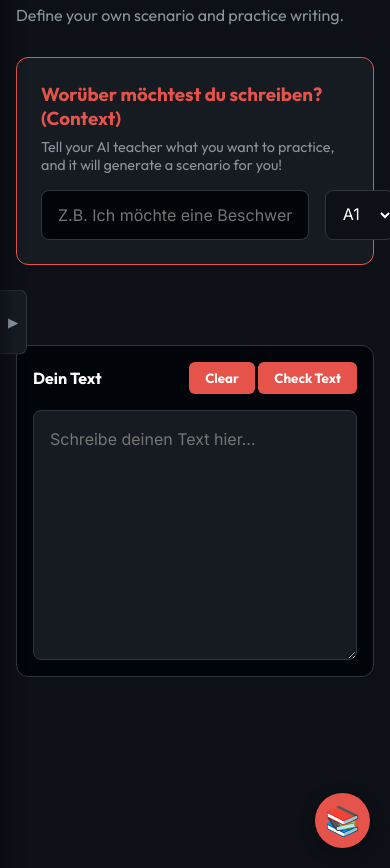
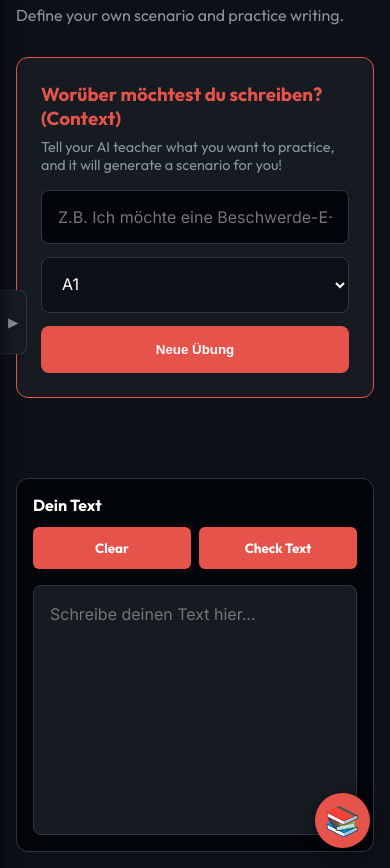
Before and after one commit to themehmi/Deutsch-Friend, a Flask app: page /schreiben in a window 390 px wide. Shown: the part 224-1092 px from the top of the page. Run offline with Flask 3, Linux system fonts and the light colour scheme; some libraries are stand-ins or nearby versions.

Commit message:
Add files via upload

```diff
--- a/templates/schreiben_dashboard.html
+++ b/templates/schreiben_dashboard.html
@@ -389,9 +389,39 @@
         gap: 0.8rem;
       }
 
+
       .nav-links a {
         font-size: 0.9rem;
       }
+
+      .prompt-container {
+        flex-direction: column !important;
+        gap: 0.8rem !important;
+      }
+
+      .prompt-container input, .prompt-container select, .prompt-container button {
+        width: 100% !important;
+        padding: 1rem !important;
+        flex: none !important;
+      }
+
+      .editor-header {
+        flex-direction: column !important;
+        align-items: flex-start !important;
+        gap: 0.8rem !important;
+      }
+
+      .editor-actions {
+        display: flex;
+        width: 100%;
+        gap: 0.5rem;
+      }
+
+      .editor-actions button {
+        flex: 1;
+        padding: 0.8rem !important;
+      }
+
     }
 
     /* Custom Scrollbar */
@@ -1227,7 +1257,7 @@
           <div class="write-card" style="margin-bottom: 1.5rem; border-color: var(--primary);">
             <h3 style="color: var(--primary); margin-bottom: 0.5rem;">Worüber möchtest du schreiben? (Context)</h3>
             <p style="color: var(--sub); font-size: 0.9rem; margin-bottom: 1rem;">Tell your AI teacher what you want to practice, and it will generate a scenario for you!</p>
-            <div style="display: flex; gap: 1rem;">
+            <div class="prompt-container" style="display: flex; gap: 1rem;">
               <input type="text" id="custom-prompt" placeholder="Z.B. Ich möchte eine Beschwerde-E-Mail üben..." style="flex: 1; padding: 0.8rem 1rem; border-radius: 8px; border: 1px solid var(--border); background: var(--sidebar-bg); color: #fff; font-family: 'Inter', sans-serif;">
               <select id="level-select" style="background: var(--bg-color); color: #fff; border: 1px solid var(--border); padding: 0.8rem; border-radius: 8px; font-family: 'Inter', sans-serif;">
                 <option value="A1" selected>A1</option>
```
